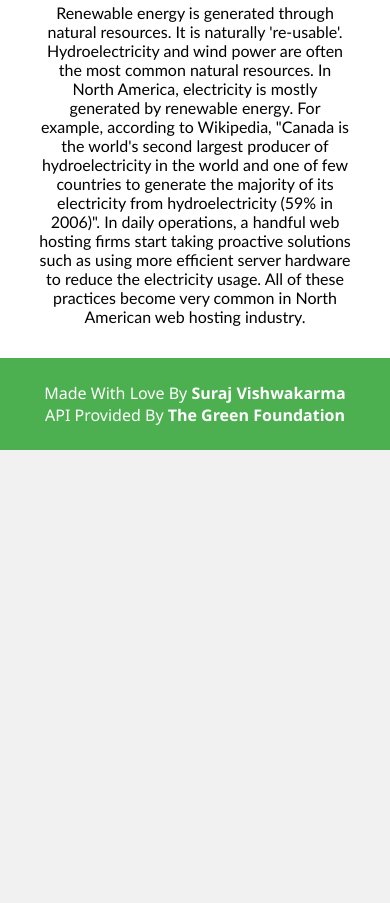
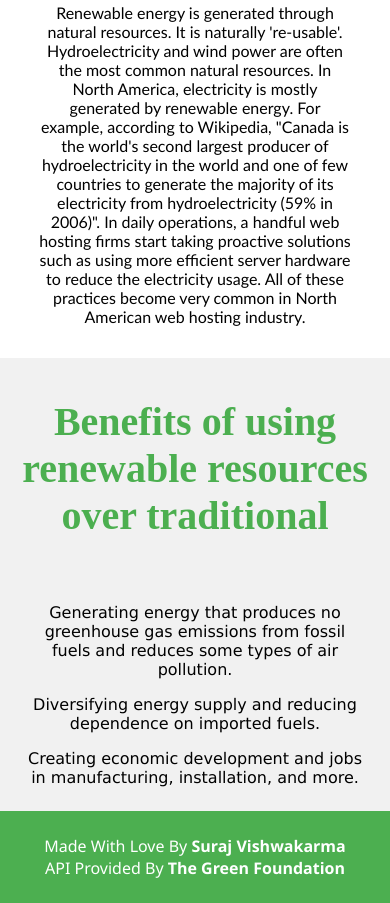
Before and after one commit to surajondev/Green-Web, a plain HTML site: page index.html in a window 390 px wide. Shown: the part 2373-3276 px from the top of the page. Before the commit the page ends 2823 px from the top, so only its background shows below. Drawn offline with Linux system fonts and the light colour scheme.

Commit message:
Additional

```diff
--- a/index.html
+++ b/index.html
@@ -70,6 +70,16 @@
         </div>
     </div>
 
+    <div class="container1">
+        <h1 class="heading">Benefits of using renewable resources over traditional
+        </h1>
+        <ul class="benefit">
+            <li>Generating energy that produces no greenhouse gas emissions from fossil fuels and reduces some types of air pollution.</li>
+            <li>Diversifying energy supply and reducing dependence on imported fuels.</li>
+            <li>Creating economic development and jobs in manufacturing, installation, and more.</li>
+        </ul>
+    </div>
+
     <footer>
         <p>Made With Love By <strong><a href="https://twitter.com/surajondev">Suraj Vishwakarma</a></strong></p>
         <p>API Provided By <strong><a href="https://www.thegreenwebfoundation.org/">The Green Foundation</a></strong></p>
--- a/style.css
+++ b/style.css
@@ -112,8 +112,9 @@ li{
     padding: 0.5em;
 }
 
-li:hover{
-    color: aquamarine;
+.benefit{
+    font-family: Verdana, Geneva, Tahoma, sans-serif;
+    font-size: 1.5em;
 }
 
 #green{
@@ -139,7 +140,7 @@ img{
 
 .img-container{
     max-width: 55%;
-    height: 500px;
+    /* height: 500px; */
     object-fit: cover;
 }
 
@@ -160,7 +161,7 @@ footer{
     color: white;
 }
 
-@media(max-width:780px){
+@media(max-width:840px){
 
     .header-img{
         min-width: 90%;
@@ -182,4 +183,10 @@ footer{
         font-family: 'Trebuchet MS', 'Lucida Sans Unicode', 'Lucida Grande', 'Lucida Sans', Arial, sans-serif;
 
     }
+
+    .benefit{
+        display: flex;
+        flex-direction: column;
+        font-size: 1em;
+    }
 }
```
